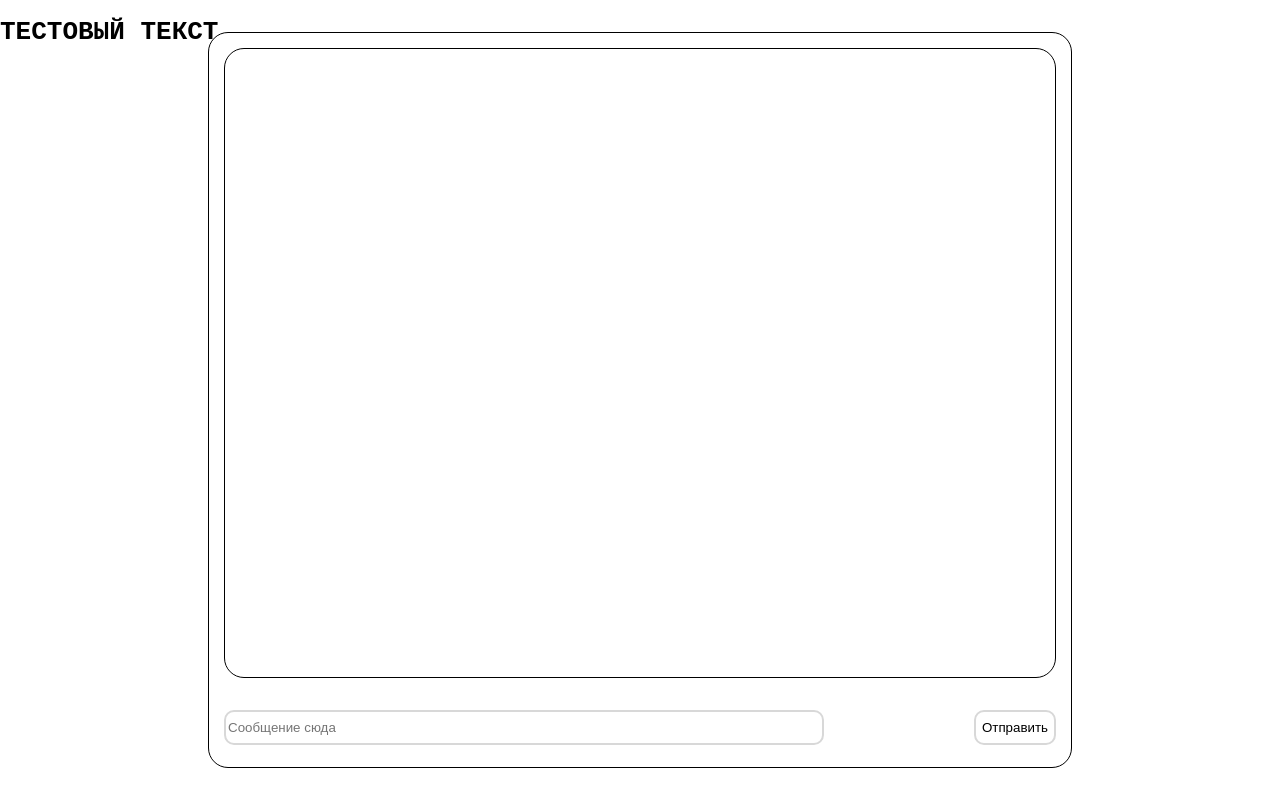
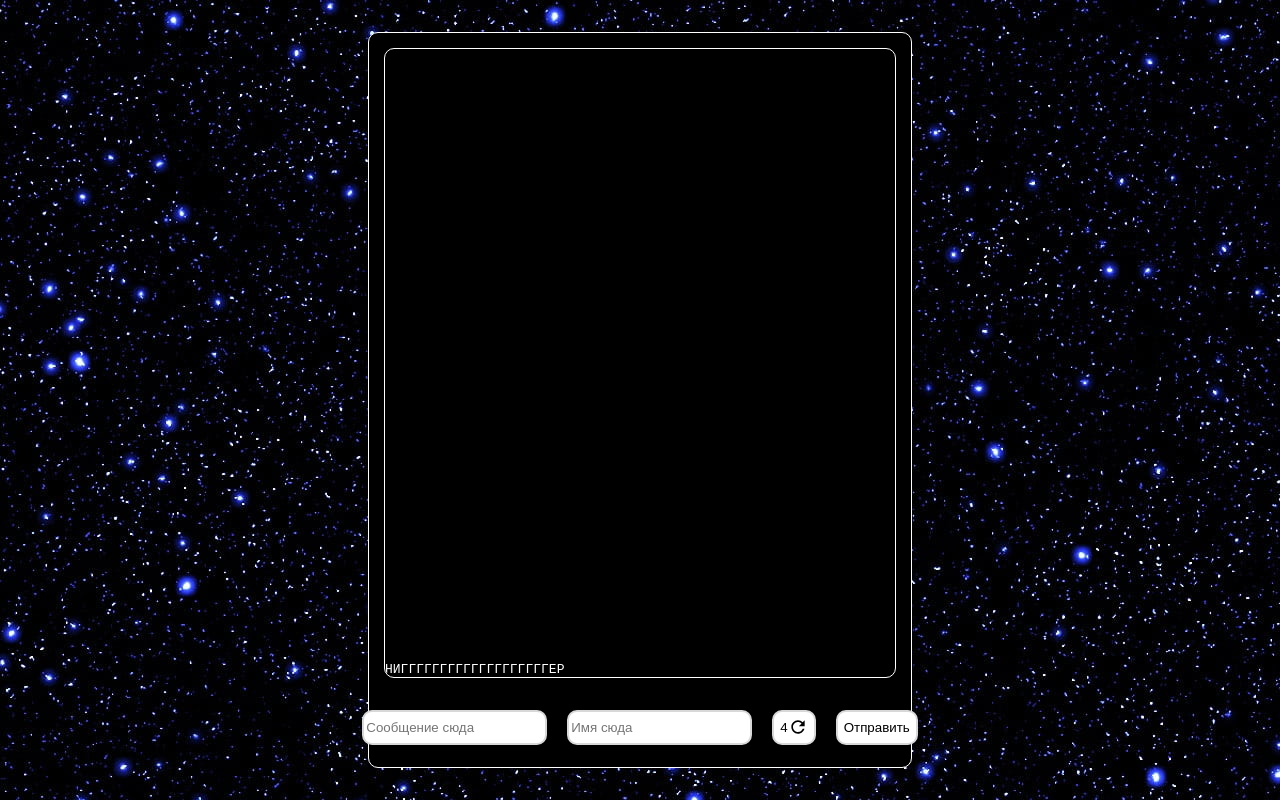
Before and after one commit to Str1be/chattting-fullstack, a website: page public/index.html in a window 1280 px wide. Drawn offline with Linux system fonts and the light colour scheme; no server answers.

Commit message:
чат работает

```diff
--- a/js/sqlconnection.js
+++ b/js/sqlconnection.js
@@ -1,4 +1,4 @@
 const pgp = require('pg-promise')(/* options */)
-const db = pgp('postgres://postgres:nazhslonyarazZz@localhost:5432/Chattting')
+const db = pgp('postgres://postgres:nazhslonyarazZz@localhost:5432/chattting')
 
 module.exports = { db };
--- a/public/index.html
+++ b/public/index.html
@@ -6,18 +6,17 @@
     <title>Чат</title>
     <link rel="stylesheet" href="styles.css">
     <link rel="icon" href="images/favicon.ico" type="image/x-icon">
+
 </head>
 <body>
-    <h1 id="test">ТЕСТОВЫЙ ТЕКСТ</h1>
     <div id="container">
-        <div id="messages">
-
-        </div>
+        <div id="messages">НИГГГГГГГГГГГГГГГГГГГЕР</div>
+        <span>
         <div id="user-interface">
-            <form method="post">
-                <input class="uibts" id="input" name="messagetext" placeholder="Сообщение сюда">
-            </form>
-            <button class="uibts" id="sendbutton" onclick="Send()">Отправить</button>
+            <input class="uibts" id="input" name="messagetext" placeholder="Сообщение сюда" required>
+            <input class="uibts" id="inputname" name="author" placeholder="Имя сюда" required>
+            <button class="uibts buttons" id="refreshbutton" onclick="messagesonscreen()"><p id="refreshid">1:000</p><img id="refresh" src="./images/refresh.svg"></button>
+            <button class="uibts buttons" id="sendbutton" onclick="Send()">Отправить</button>
         </div>
     </div>
     <script src="messagehandler.js"></script>
--- a/public/messagehandler.js
+++ b/public/messagehandler.js
@@ -1,10 +1,44 @@
+let time = 9;
+const timertext = document.getElementById("refreshid");
+
+document.addEventListener("keypress", function(event) {
+  if (event.key === "Enter") {
+    Send();
+  }
+});
+
+function timer() {
+  time--;
+  if(time <= 0) {
+    time = 9;
+    messagesonscreen();
+  }
+  timertext.textContent = time;
+}
+setInterval(timer, 100);
+
 function Send() {
-    let message = document.getElementById('input').value;
-    fetch('/', {method: "POST", headers: {"Content-Type": "application/json"}, body: JSON.stringify({message}),});
+    const message = document.getElementById('input').value;
+    const author = document.getElementById('inputname').value;
+    const data = { messagetext: message, author : author}
+    fetch('/', {method: "POST", headers: {"Content-Type": "application/json"}, body: JSON.stringify(data),});
     document.getElementById('input').value = null;
     messagesonscreen();
 }
-function messagesonscreen(){
-    let messages = fetch('/api/messages', {method: "POST",});
-    console.log(messages);
+let msgsprevious;
+async function messagesonscreen() {
+    let msgspreresult;
+    const msgs = document.getElementById("messages");
+    let messages = await fetch('/api/messages', {method: "POST",});
+    messages = await messages.json();
+    nmbofmessages = Object.keys(messages).length;
+    //Рендер сообщений. Говно - переделать
+    for (let i = 0; i < nmbofmessages; i++) {
+      msgspreresult = msgspreresult + `${messages[i].author}:${messages[i].messagetext}` + "<br>";
+    }
+    if (msgs.innerHTML != msgsprevious) {
+      msgs.innerHTML = msgspreresult;
+    }
+    msgsprevious = msgspreresult;
+
 }
--- a/public/styles.css
+++ b/public/styles.css
@@ -1,11 +1,14 @@
 body {
     font-family: monospace;
     margin: 0;
+    background-image: url("./images/bg.jpg");
 }
 #container {
-    width: 65%;
-    border: black 0.3px solid;
-    border-radius: 20px;
+    color: white;
+    background-color: #000000;
+    width: 40%;
+    border: rgb(255, 255, 255) 0.3px solid;
+    border-radius: 10px;
     height: 88vh;
     position: absolute;
     top: 50%;
@@ -16,10 +19,15 @@ body {
     flex-direction: column;
 }
 #messages {
-    border: black 0.3px solid;
-    border-radius: 20px;
     height: 90%;
     margin-bottom: 3vh;
+    border: rgb(255, 255, 255) 0.3px solid;
+    border-radius: 10px;
+    overflow-y: auto;
+    overflow-x: hidden;
+    overflow-anchor: auto;
+    display: flex;
+    flex-direction: column-reverse;
 }
 #user-interface {
     height: 50px;
@@ -29,7 +37,7 @@ body {
     justify-content: center;
 }
 #input {
-    width: 80%;
+    width: 500px;
 }
 #submit {
     width: 10%;
@@ -43,11 +51,19 @@ form {
     border-radius: 10px;
     border: 2px rgb(216, 216, 216)solid;
     background-color: white;
+    margin: 0 10px;
 }
-#sendbutton:hover {
+#refresh {
+    height: 20px;
+}
+#refreshbutton {
+    display: flex;
+    align-items: center;
+}
+.buttons:hover {
     background-color: whitesmoke;
     cursor: pointer;
 }
-#sendbutton:active {
+.buttons:active {
     background-color: rgb(177, 177, 177);
 }
```
Also changed, not shown: js/main.js (+8 -13 lines), public/images/bg.jpg (added), public/images/refresh.svg (added), 1 other file.
